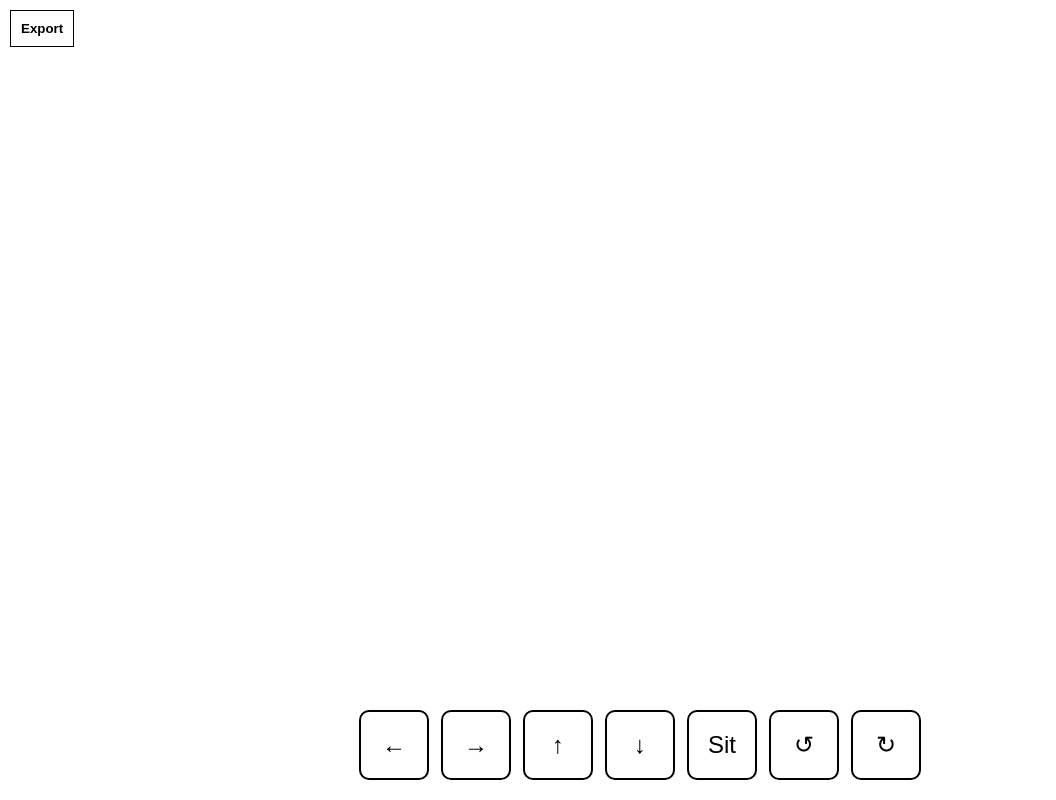
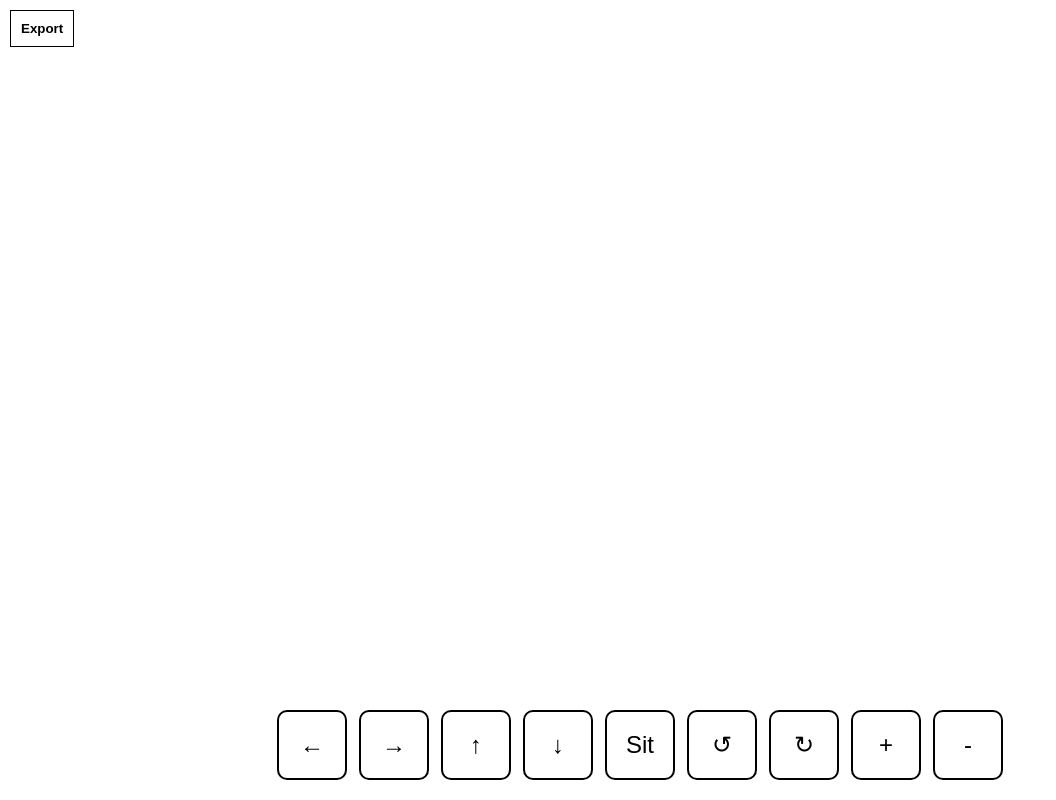
Before and after one commit to AllieBaig/vrbox, a plain HTML site: page index.html in a window 1280 px wide. Shown: the whole page, without its empty margins (0-1056 px from the left). Drawn offline with Linux system fonts and the light colour scheme.

Commit message:
Update index.html

```diff
--- a/index.html
+++ b/index.html
@@ -36,6 +36,11 @@
     <button id="sitBtn" class="control-btn">Sit</button>
     <button id="camLeftBtn" class="control-btn">&#8634;</button>
     <button id="camRightBtn" class="control-btn">&#8635;</button>
+
+<button id="zoomInBtn" class="control-btn">+</button>
+<button id="zoomOutBtn" class="control-btn">-</button>
+
+
   </div>
 
   <script type="module" src="js/main.js"></script>
```
